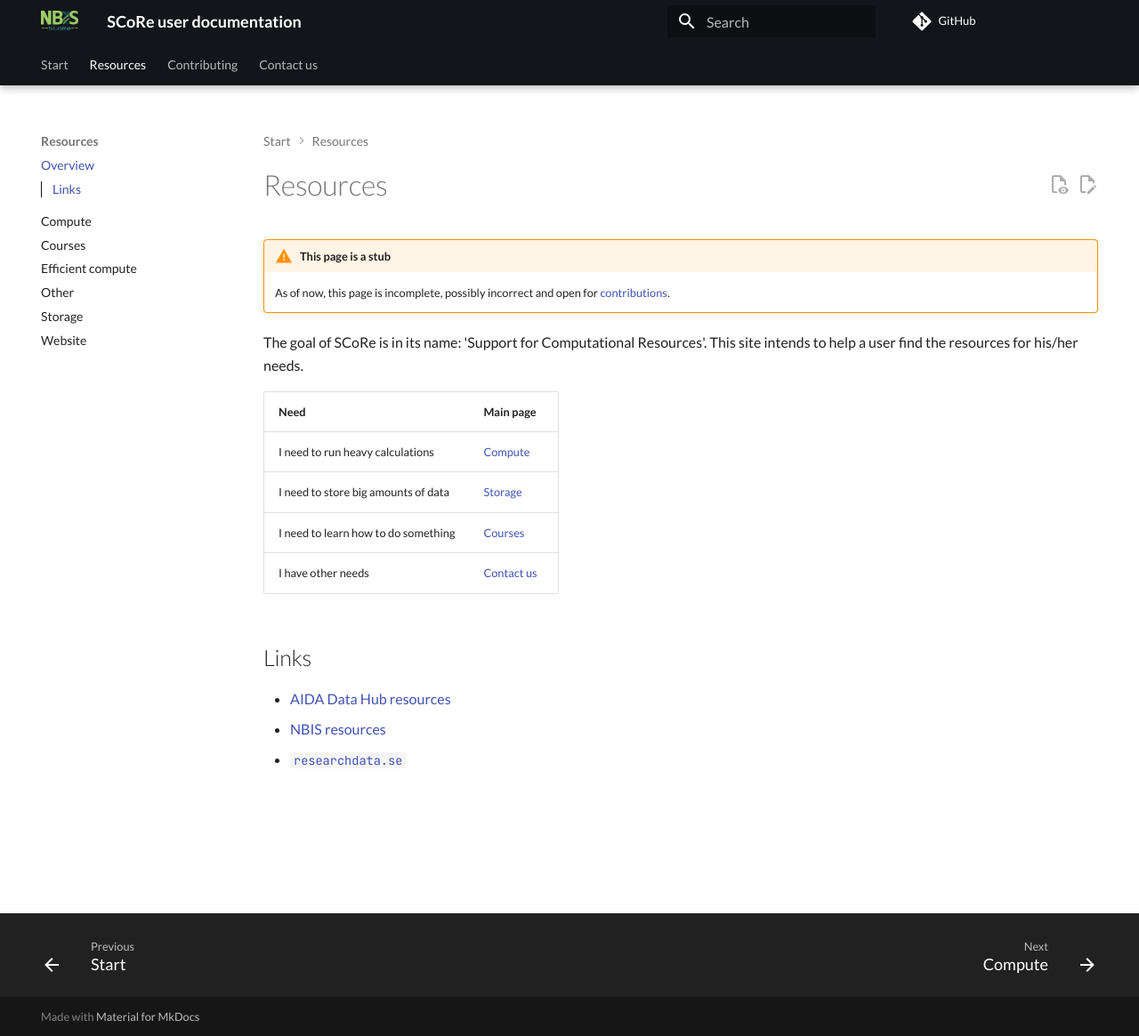
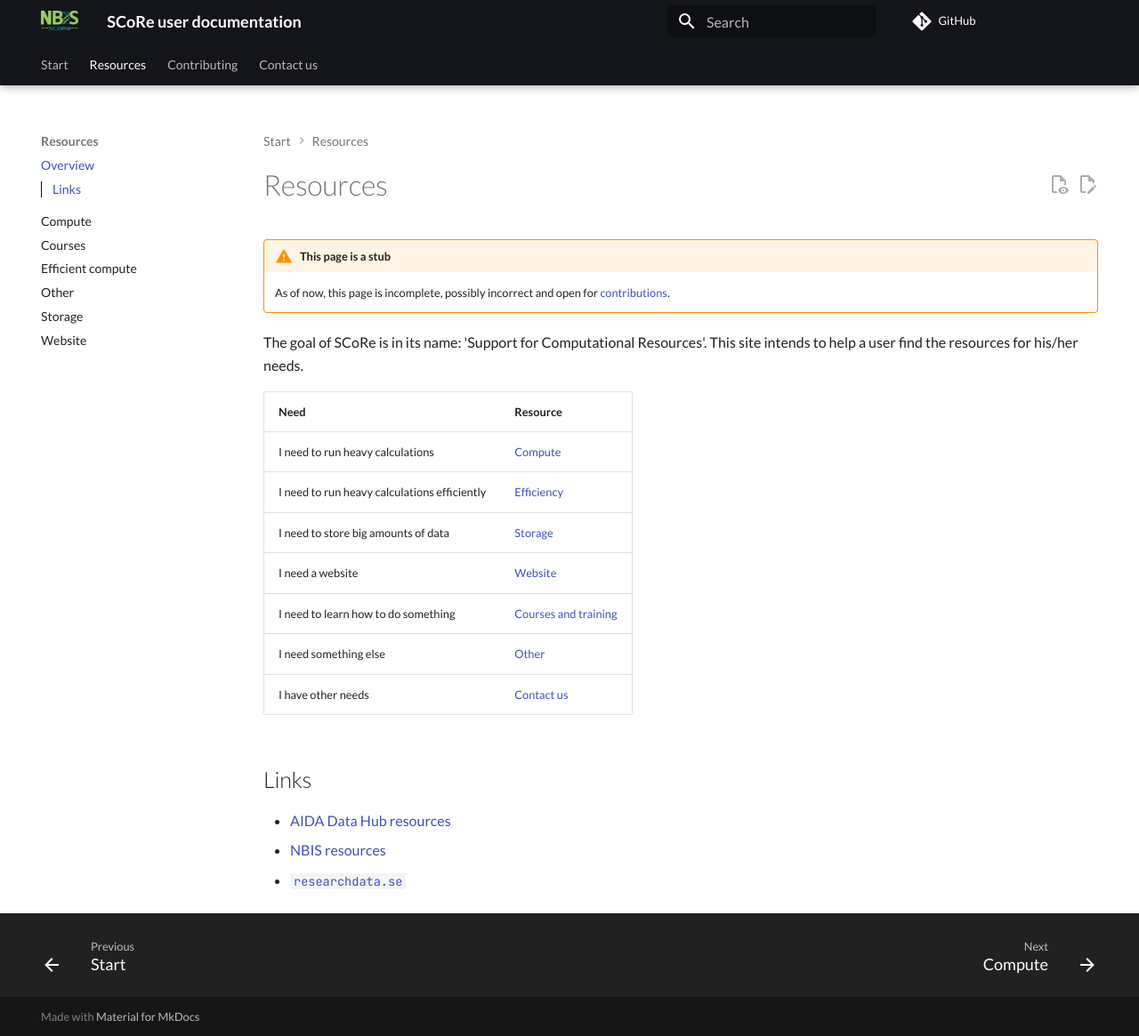
Before and after one commit to NBISweden/SCoRe_user_doc, an MkDocs documentation site: the page built from docs/resources.md, in a window 1280 px wide and 1165 px high. Shown: the whole window at 89% size. Built offline with MkDocs 1.6.1 and Material for MkDocs 9.7.7, drawn with Linux system fonts in a browser that asks for light colours; comment, search, counter and statistics services are not loaded.

Commit message:
No duplication of data

```diff
--- a/docs/resources.md
+++ b/docs/resources.md
@@ -9,12 +9,15 @@ The goal of SCoRe is in its name:
 'Support for Computational Resources'.
 This site intends to help a user find the resources for his/her needs.
 
-Need                               |Main page
------------------------------------|----------------------
-I need to run heavy calculations   |[Compute](compute.md)
-I need to store big amounts of data|[Storage](storage.md)
-I need to learn how to do something|[Courses](courses.md)
-I have other needs                 |[Contact us](contact_us.md)
+Need                                         |Resource
+---------------------------------------------|----------------------
+I need to run heavy calculations             |[Compute](compute.md)
+I need to run heavy calculations efficiently |[Efficiency](efficiency.md)
+I need to store big amounts of data          |[Storage](storage.md)
+I need a website                             |[Website](website.md)
+I need to learn how to do something          |[Courses and training](courses.md)
+I need something else                        |[Other](other.md)
+I have other needs                           |[Contact us](contact_us.md)
 
 ## Links
 
```
Also changed, not shown: docs/index.md (+2 -11 lines).
